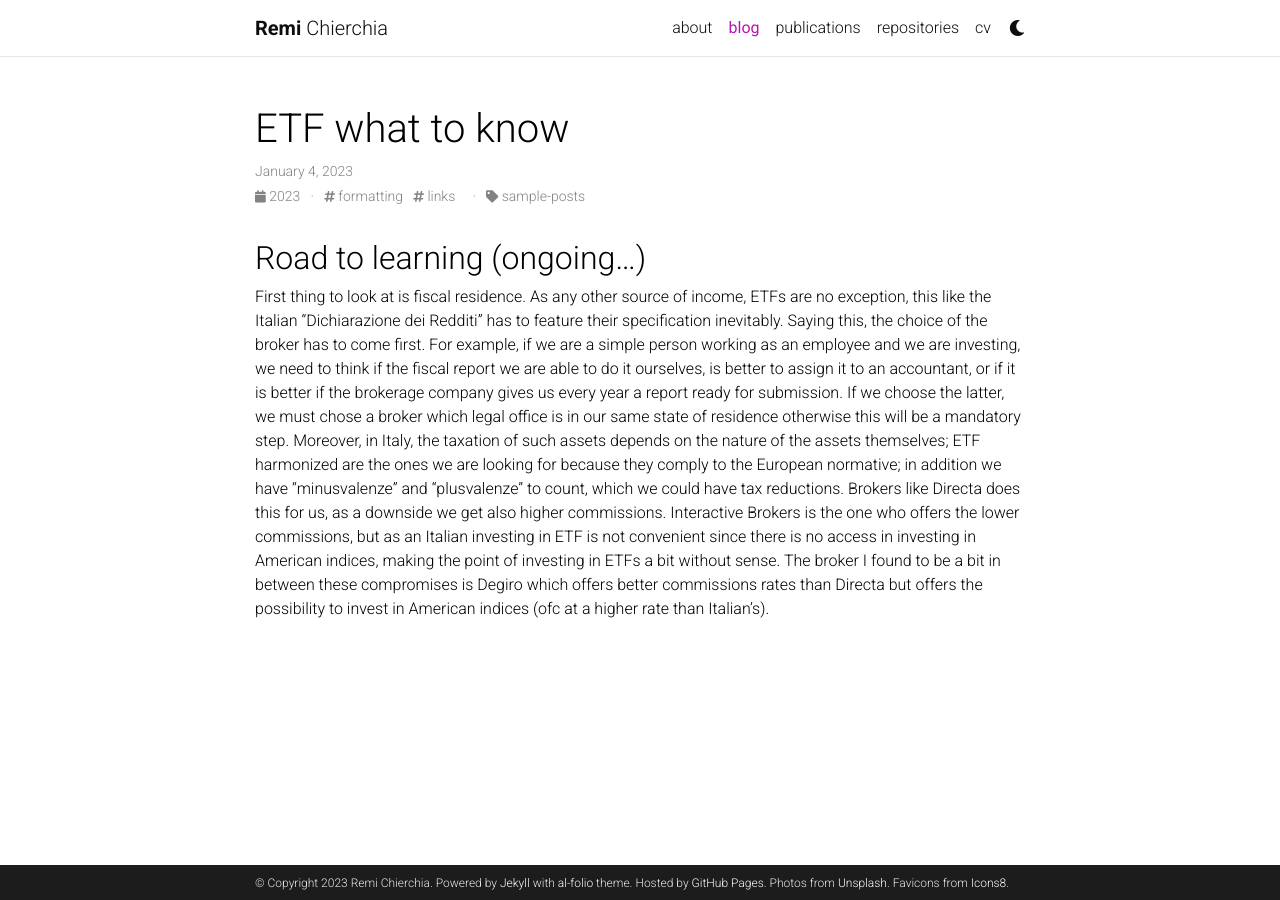
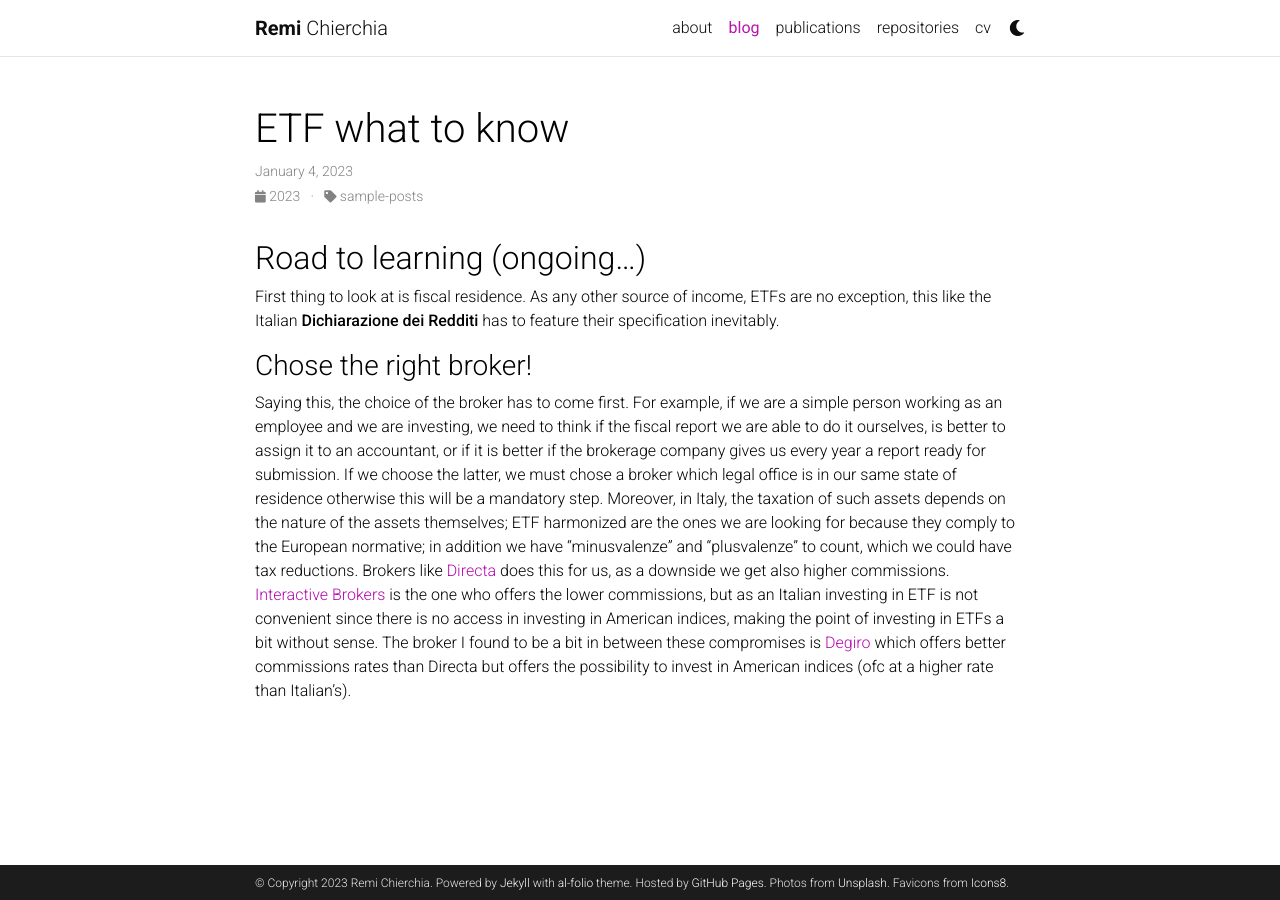
Before and after one commit to RemiChierchia/al-folio, a Jekyll site: the page built from _posts/2023-01-04-etfs.md, in a window 1280 px wide. Built offline with Jekyll 4.4.1, drawn with Linux system fonts in a browser that asks for light colours; comment, search, counter and statistics services are not loaded; a style sheet for code colours, icons or effects is not loaded.

```diff
--- a/_posts/2023-01-04-etfs.md
+++ b/_posts/2023-01-04-etfs.md
@@ -3,20 +3,21 @@ layout: post
 title:  ETF what to know
 date:   2023-01-04 16:30:00-0400
 description: Road to learning (ongoing...)
-tags: formatting links
+tags: #formatting links
 categories: sample-posts
 ---
 
 ## Road to learning (ongoing...)
 
-First thing to look at is fiscal residence. As any other source of income, ETFs are no exception, this like the Italian "Dichiarazione dei Redditi"
+First thing to look at is fiscal residence. As any other source of income, ETFs are no exception, this like the Italian **Dichiarazione dei Redditi**
 has to feature their specification inevitably.
+
+### Chose the right broker!
 Saying this, the choice of the broker has to come first. For example, if we are a simple person working as an employee and we are investing, we need
 to think if the fiscal report we are able to do it ourselves, is better to assign it to an accountant, or if it is better if the brokerage company
 gives us every year a report ready for submission. If we choose the latter, we must chose a broker which legal office is in our same state of residence
 otherwise this will be a mandatory step. Moreover, in Italy, the taxation of such assets depends on the nature of the assets themselves; ETF harmonized
 are the ones we are looking for because they comply to the European normative; in addition we have "minusvalenze" and "plusvalenze" to count, which we
-could have tax reductions. Brokers like Directa does this for us, as a downside we get also higher commissions. Interactive Brokers is the one who offers
+could have tax reductions. Brokers like [Directa](https://www.directa.com/index-eng.html) does this for us, as a downside we get also higher commissions. [Interactive Brokers](https://www.interactivebrokers.com/en/home.php) is the one who offers
 the lower commissions, but as an Italian investing in ETF is not convenient since there is no access in investing in American indices, making the point
-of investing in ETFs a bit without sense. The broker I found to be a bit in between these compromises is Degiro which offers better commissions rates
-than Directa but offers the possibility to invest in American indices (ofc at a higher rate than Italian's).
+of investing in ETFs a bit without sense. The broker I found to be a bit in between these compromises is [Degiro](https://www.degiro.com/) which offers better commissions rates than Directa but offers the possibility to invest in American indices (ofc at a higher rate than Italian's).
```
Also changed, not shown: _pages/about.md (+5 -0 lines), _pages/cv.md (+1 -1 lines), 3 other files.
